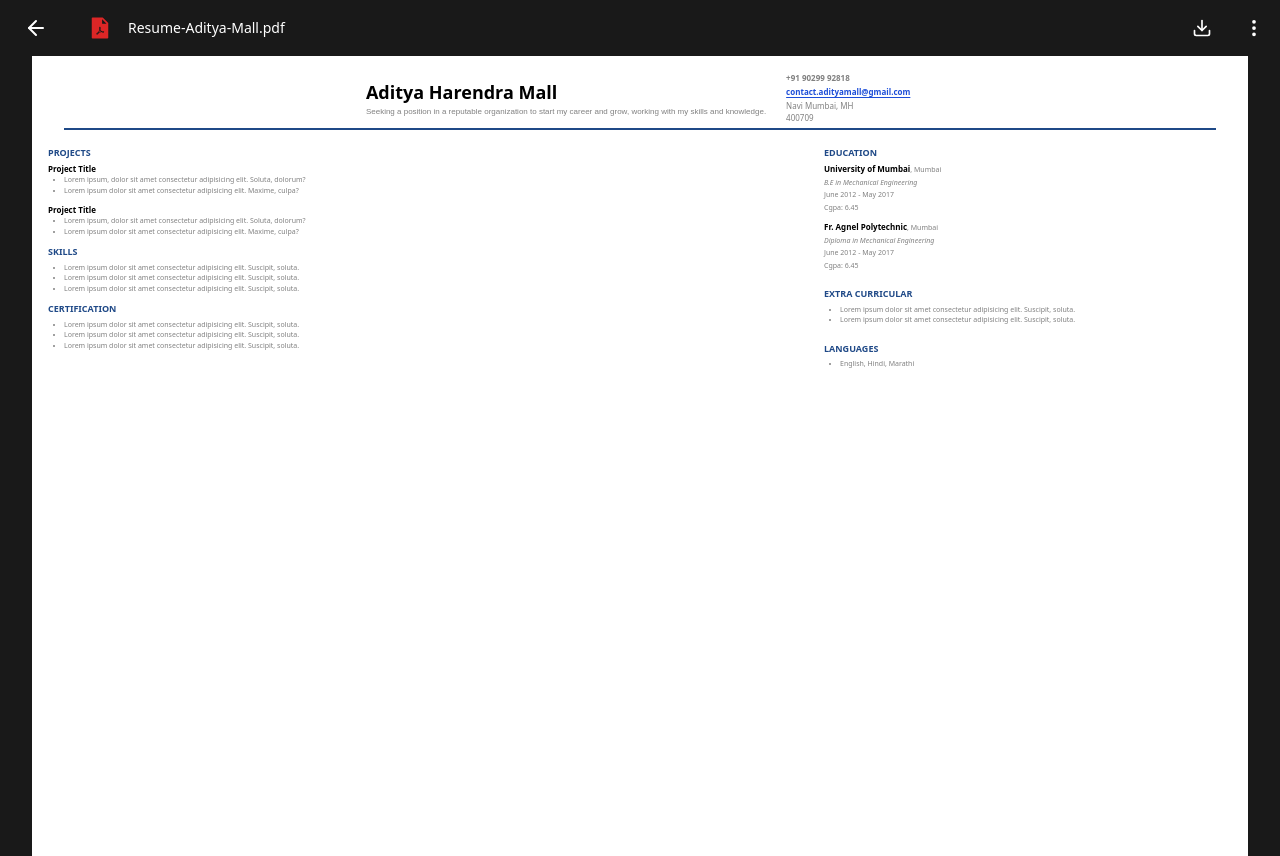
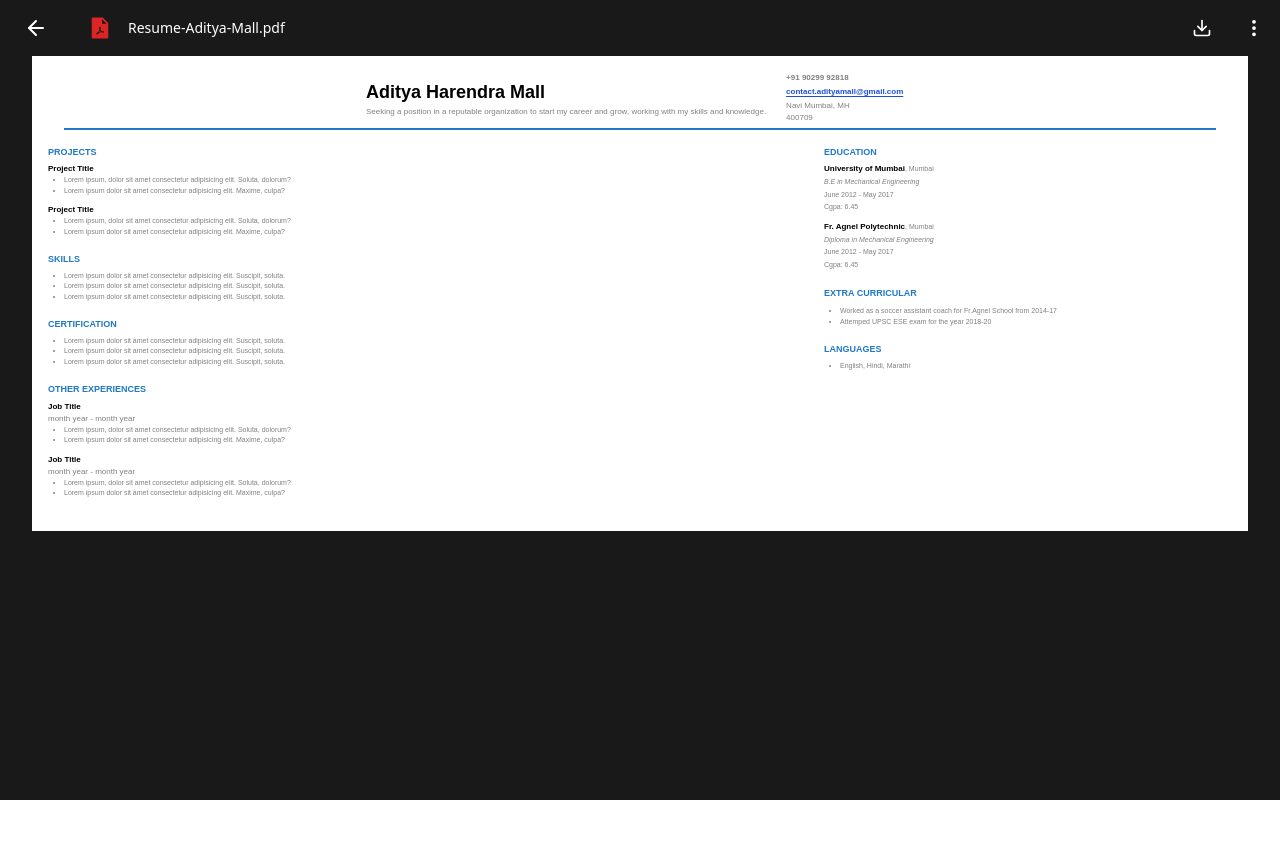
Before and after one commit to iamadityamall/resume-app, a React (Create React App) app: page / in a window 1280 px wide. After the commit the page ends 800 px from the top, so only its background shows below. Built offline with nearby package versions, Linux system fonts and the light colour scheme.

Commit message:
experience section added

```diff
--- a/src/components/MainContent.jsx
+++ b/src/components/MainContent.jsx
@@ -3,7 +3,7 @@ import React from "react";
 const MainContent = () => {
   return (
     <main className="bg-black/90 min-h-screen pt-14">
-      <section className="z-10 bg-primary w-[95vw] mx-auto p-4 h-screen">
+      <section className="z-10 bg-primary w-[95vw] mx-auto p-4 font-secondary">
         <header className="flex flex-col items-center justify-between space-y-1">
           <div className="flex text-[8px] items-center space-x-5">
             <div className="text-ternary">
@@ -32,8 +32,8 @@ const MainContent = () => {
 
           <div className="h-[1.5px] w-[90vw] bg-secondary"></div>
         </header>
-        <main className="flex pt-4 w-full space-x-2">
-          <article className="w-[60vw] text-[8px] flex flex-col space-y-2">
+        <main className="flex py-4 w-full space-x-2">
+          <article className="w-[60vw] text-[8px] flex flex-col space-y-4">
             <div className="flex flex-col space-y-1" id="projects">
               <h2 className="text-[9px] font-bold text-secondary">PROJECTS</h2>
               <div className="flex flex-col space-y-2 text-ternary">
@@ -101,6 +101,41 @@ const MainContent = () => {
                 </li>
               </ul>
             </div>
+            <div className="flex flex-col space-y-1" id="experience">
+              <h2 className="text-[9px] font-bold text-secondary">
+                OTHER EXPERIENCES
+              </h2>
+              <div className="flex flex-col space-y-2 text-ternary">
+                <div>
+                  <h4 className="text-black font-bold">Job Title</h4>
+                  <p>month year - month year</p>
+                  <ul className="list-disc text-[7px] relative left-4 w-5/6">
+                    <li>
+                      Lorem ipsum, dolor sit amet consectetur adipisicing elit.
+                      Soluta, dolorum?
+                    </li>
+                    <li>
+                      Lorem ipsum dolor sit amet consectetur adipisicing elit.
+                      Maxime, culpa?
+                    </li>
+                  </ul>
+                </div>
+                <div>
+                  <h4 className="text-black font-bold">Job Title</h4>
+                  <p>month year - month year</p>
+                  <ul className="list-disc text-[7px] relative left-4 w-5/6">
+                    <li>
+                      Lorem ipsum, dolor sit amet consectetur adipisicing elit.
+                      Soluta, dolorum?
+                    </li>
+                    <li>
+                      Lorem ipsum dolor sit amet consectetur adipisicing elit.
+                      Maxime, culpa?
+                    </li>
+                  </ul>
+                </div>
+              </div>
+            </div>
           </article>
           <article className="w-[30vw] text-[8px] text-ternary flex flex-col space-y-4">
             <div className="flex flex-col space-y-1" id="education">
@@ -134,29 +169,25 @@ const MainContent = () => {
                 </div>
               </div>
             </div>
-            <div className="flex flex-col space-y-1" id="extracurricular">
+            <div
+              className="flex flex-col space-y-1 leading-relaxed"
+              id="extracurricular"
+            >
               <h3 className="font-bold text-secondary text-[9px]">
                 EXTRA CURRICULAR
               </h3>
               <ul className="list-disc relative left-4 w-5/6 text-[7px] text-ternary">
                 <li>
-                  Lorem ipsum dolor sit amet consectetur adipisicing elit.
-                  Suscipit, soluta.
+                  Worked as a soccer assistant coach for Fr.Agnel School from
+                  2014-17
                 </li>
-                <li>
-                  Lorem ipsum dolor sit amet consectetur adipisicing elit.
-                  Suscipit, soluta.
-                </li>
+                <li>Attemped UPSC ESE exam for the year 2018-20</li>
               </ul>
             </div>
-            <div className="flex flex-col space-y-1" id="extracurricular">
-              <h3 className="font-bold text-secondary text-[9px]">
-                LANGUAGES
-              </h3>
+            <div className="flex flex-col space-y-1" id="languages">
+              <h3 className="font-bold text-secondary text-[9px]">LANGUAGES</h3>
               <ul className="list-disc relative left-4 w-5/6 text-[7px] text-ternary">
-                <li>
-                  English, Hindi, Marathi
-                </li>
+                <li>English, Hindi, Marathi</li>
               </ul>
             </div>
           </article>
--- a/tailwind.config.js
+++ b/tailwind.config.js
@@ -4,7 +4,7 @@ module.exports = {
     extend: {
       colors: {
         primary: "#FFFFFF",
-        secondary: "#1f4987",
+        secondary: "#2078c7",
         ternary: "#808080",
       },
       fontFamily: {
```
